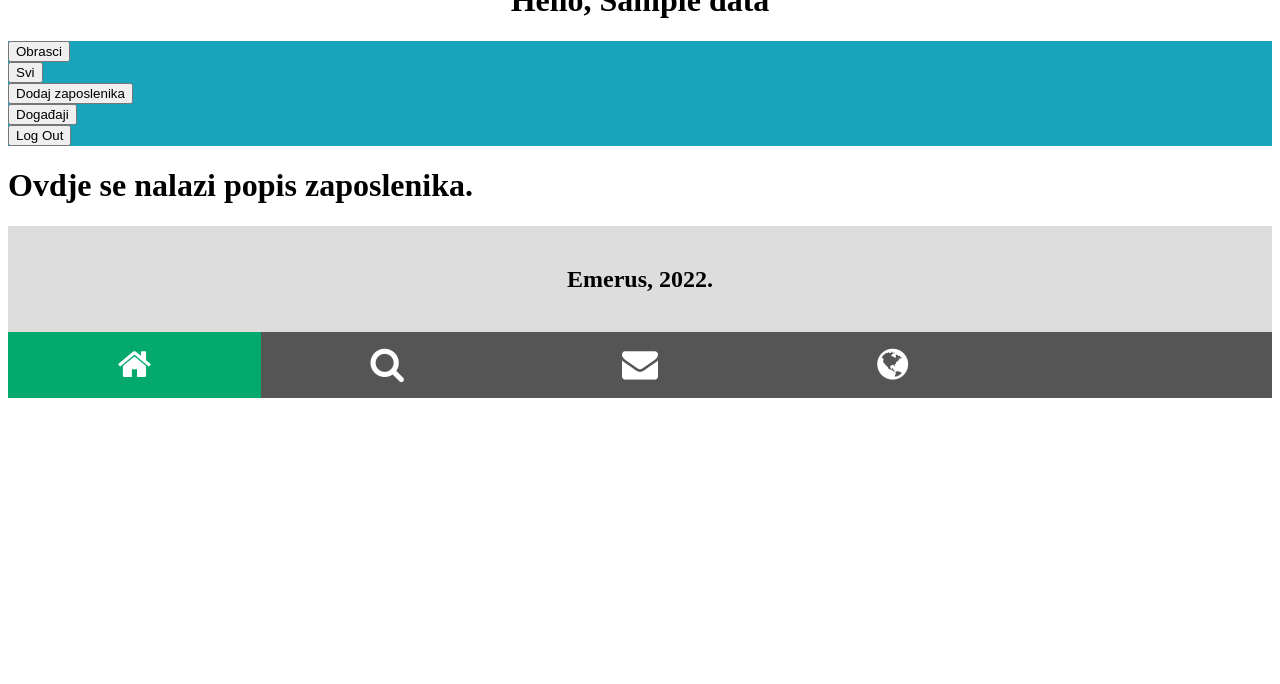
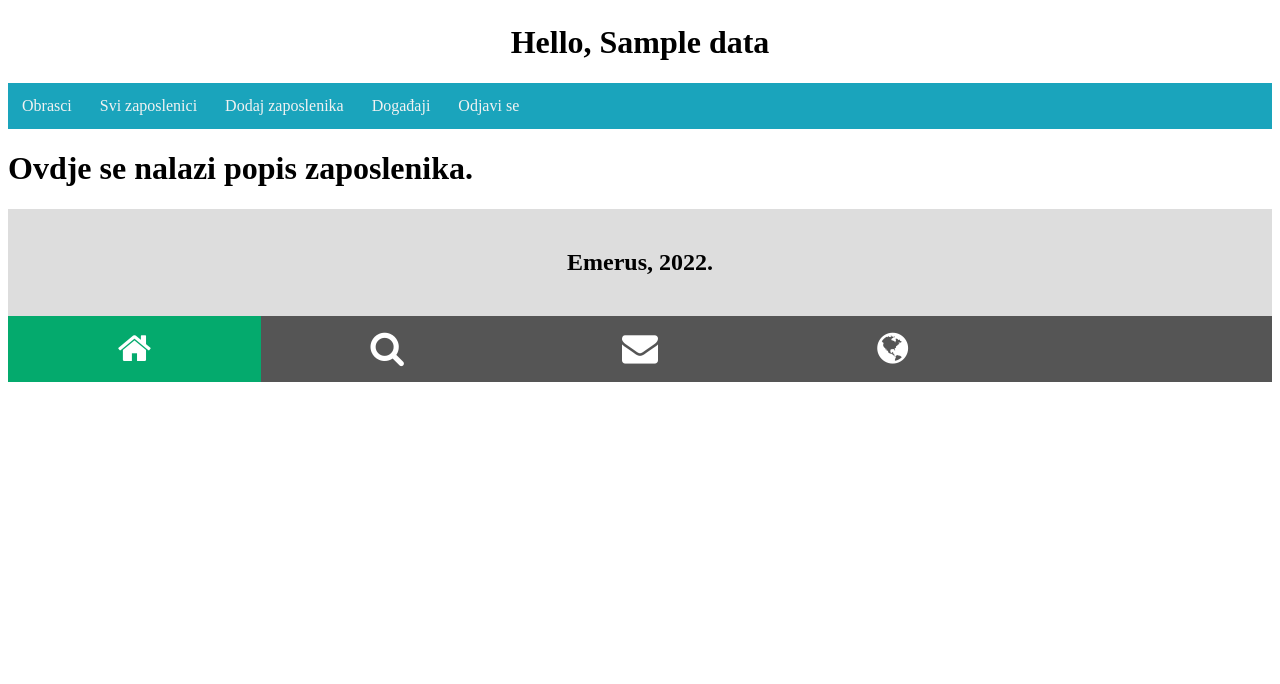
Before and after one commit to MarkoCuk54/Employee-Management-System, a Flask app: template templates/home.html in a window 1280 px wide. Shown: the part 137-821 px from the top of the page. After the commit the page ends 519 px from the top, so only its background shows below. Run offline with Flask 2, Linux system fonts and the light colour scheme; the template is opened without the code that fills it: most values are stand-ins (such as "Sample title", 1, 10 or a date in 2020).

Commit message:
edit navbar

```diff
--- a/static/css/home.css
+++ b/static/css/home.css
@@ -1,49 +1,47 @@
-body, html {
-  height: 100%;
+.header {
+  width: 200 px;
+   /* some padding */
 }
 
-/* The hero image */
-.hero-image {
-/* Use "linear-gradient" to add a darken background effect to the image (photographer.jpg). This will make the text easier to read */
-background-image: linear-gradient(rgba(0, 0, 0, 0.5), rgba(0, 0, 0, 0.5)), url("emerus.jpg");
+  /* Increase the font size of the <h1> element */
+  .header h1 {
+    font-size: 40px;
+    font-family: "Times New Roman", Times, serif;
+    color:#1aa4bc;
+  }
 
-/* Set a specific height */
-height: 50%;
-
-/* Position and center the image to scale nicely on all screens */
-background-position: center;
-background-repeat: no-repeat;
-background-size: cover;
-position: relative;
+ /* Style the navbar */
+#navbar {
+  overflow: hidden;
+  background-color: #1aa4bc;
 }
 
+/* Navbar links */
+#navbar a {
+  float: left;
+  display: block;
+  color: #f2f2f2;
+  text-align: center;
+  padding: 14px;
+  text-decoration: none;
+}
 
-  /* Style the top navigation bar */
-.navbar {
-    overflow: hidden; /* Hide overflow */
-    background-color: #1aa4bc; /* Light background color */
-  }
+/* Page content */
+.content {
+  padding: 16px;
+}
 
-  /* Style the navigation bar links */
-  .navbar a {
-    float: left; /* Make sure that the links stay side-by-side */
-    display: block; /* Change the display to block, for responsive reasons (see below) */
-    color: white; /* White text color */
-    text-align: center; /* Center the text */
-    padding: 14px 20px; /* Add some padding */
-    text-decoration: none; /* Remove underline */
-  }
+/* The sticky class is added to the navbar with JS when it reaches its scroll position */
+.sticky {
+  position: fixed;
+  top: 0;
+  width: 100%;
+}
 
-  /* Right-aligned link */
-  .navbar a.right {
-    float: right; /* Float a link to the right */
-  }
-
-  /* Change color on hover/mouse-over */
-  .navbar a:hover {
-    background-color: #1aa4bc; /* Blue background color */
-    color: white; /* White text color */
-  }
+/* Add some top padding to the page content to prevent sudden quick movement (as the navigation bar gets a new position at the top of the page (position:fixed and top:0) */
+.sticky + .content {
+  padding-top: 60px;
+}
 
   /* Ensure proper sizing */
 * {
--- a/templates/home.html
+++ b/templates/home.html
@@ -15,19 +15,18 @@
 
 <body>
     <div class="header">
-        <h1>Emerus</h1>
-        <p>Baza podataka radnika.</p>
+        <img src="C:\Users\Z240 - Workstation\Desktop\emerus.jpg" alt="emerus" width="500" height="128">
     </div>
     <h1 style="text-align: center;">Hello, {{data}}</h1>
 </body>
 
 
-<div class="navbar">
-    <form action="/obrasci"> <button id="obrasci">Obrasci</button></form>
-    <form action="/svi"> <button id="svi">Svi</button></form>
-    <form action="/dodaj"> <button id="dodaj">Dodaj zaposlenika</button></form>
-    <form action="/događaji"> <button id="događaji">Događaji</button></form>
-    <form action="/logout"> <button id="logout">Log Out</button></form>
+<div id="navbar">
+<a href="#obrasci">Obrasci</a>
+  <a href="#svi">Svi zaposlenici</a>
+  <a href="#dodaj">Dodaj zaposlenika</a>
+  <a href="#događaji">Događaji</a>
+  <a href="#logout">Odjavi se</a>
 </div>
 
 <h1> Ovdje se nalazi popis zaposlenika.</h1>
```
